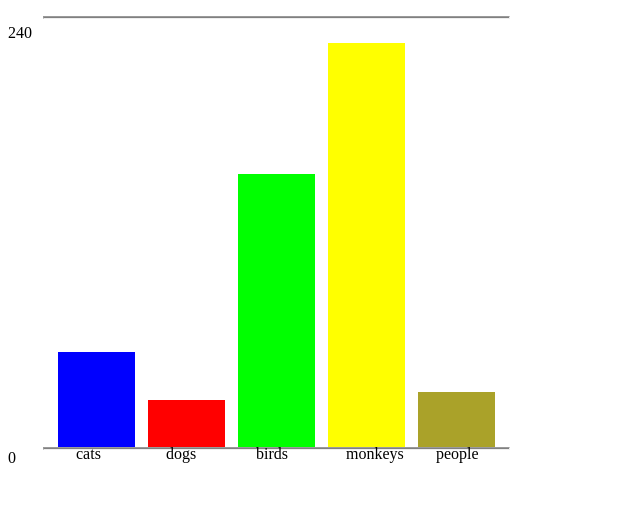
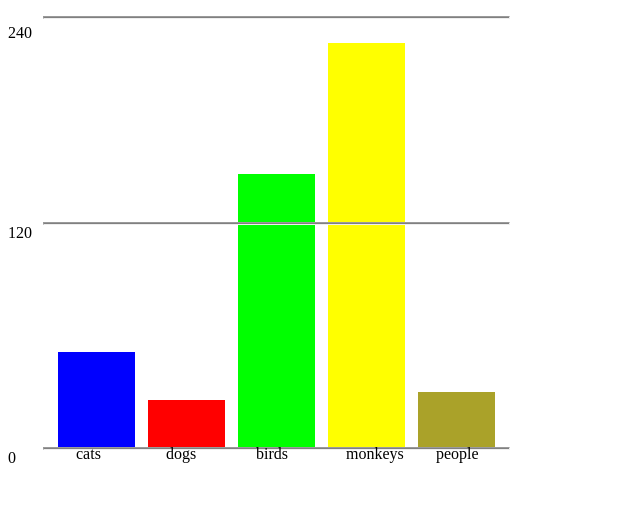
Before and after one commit to JacobMJones/GraphMaker, a website: page index.html in a window 1280 px wide. Shown: the whole page, without its empty margins (0-640 px from the left). Drawn offline with Linux system fonts and the light colour scheme.

Commit message:
Ran code through lint beautifier

```diff
--- a/bargraph.js
+++ b/bargraph.js
@@ -73,7 +73,7 @@ function graph(data, options) {
 			divName: "barDiv" + i,
 			variableName: data[i].name,
 			variableValue: data[i].value,
-			sectionHeight: data[i].value + (barGraphHeight / 4),
+			sectionHeight: data[i].value + (barGraphHeight / 2),
 			color: colors[i],
 			barHeight: data[i].value * barHeightModifier,
 			sectionWidth: (90 / data.length) - (5 / data.length) + "%",
@@ -129,7 +129,6 @@ function lines(options) {
 function innerValues(data, options, element) {
 
 	if (options.insideValues !== undefined && options.insideValues == true) {
-
 		var valuesHtml = "";
 		var labelDist = graphLabelDivWidth / sections.length;
 		for (var s = 0; s < sections.length; s++) {
--- a/script.js
+++ b/script.js
@@ -33,7 +33,7 @@ function createBars(){
 
 	options = {
 		colors: "#0000FF,#FF0000,#00FF00,#FFFF00,#aaa229,",
-		showMidLine: false,
+		showMidLine: true,
 		insideValues: false
 	};
 
--- a/styles.css
+++ b/styles.css
@@ -40,6 +40,7 @@
 }
 .valueLine{
 	position: absolute;
+
 }
 
 #verticalLine{
```
Also changed, not shown: index.html (line endings or trailing spaces).
